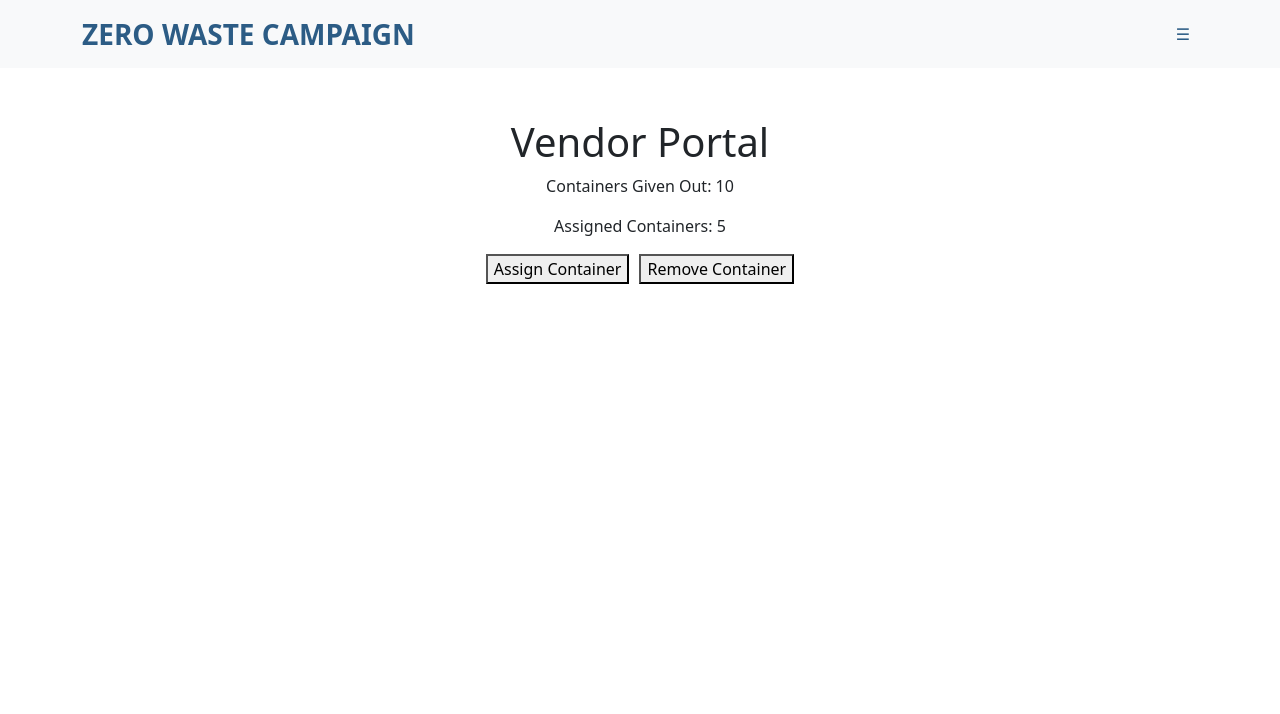
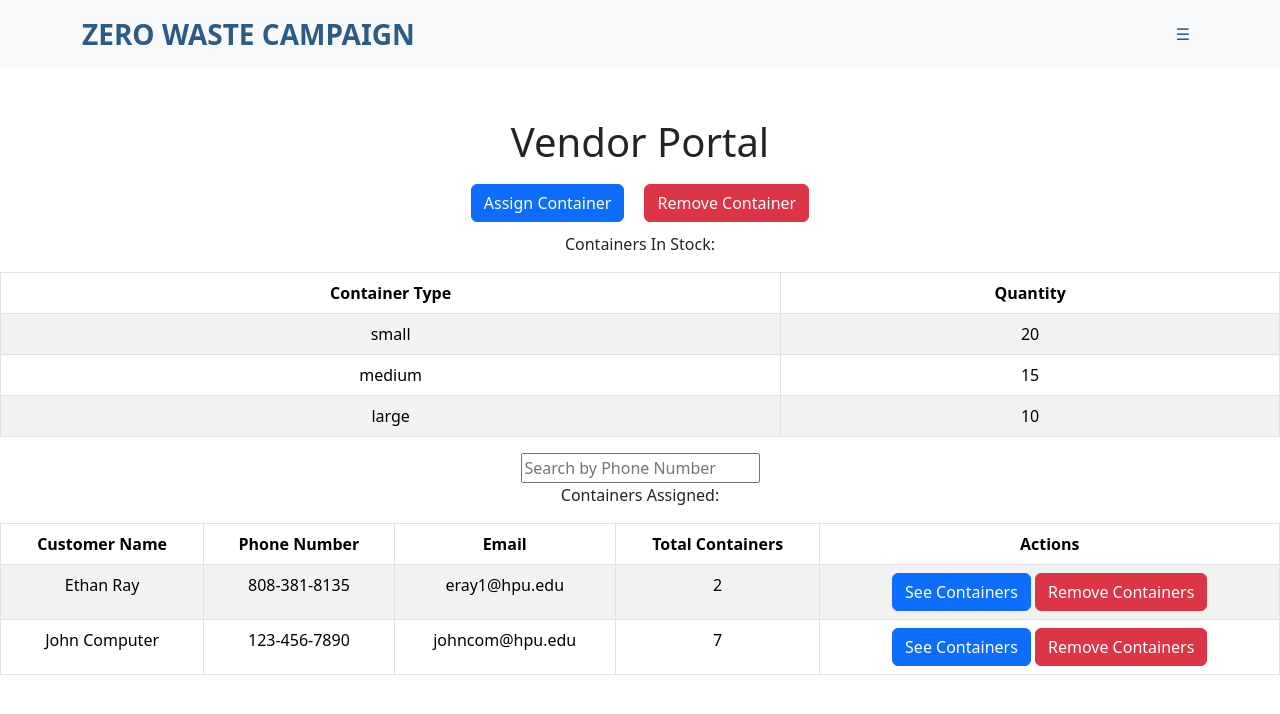
Before and after one commit to HACC2023/Sake, a React (Vite) app in the folder frontend/: page /vendor in a window 1280 px wide. Shown: the top 714 px of the page. Built offline with nearby package versions, Linux system fonts and the light colour scheme.

Commit message:
vendor portal and main edited

```diff
--- a/frontend/src/screens/Vendor.jsx
+++ b/frontend/src/screens/Vendor.jsx
@@ -1,65 +1,225 @@
 import React, { useState } from 'react';
-import { Modal, Button } from 'react-bootstrap';
+import { Modal, Button, Table, Form } from 'react-bootstrap';
 
 const Vendor = () => {
-  const [containersGivenOut] = useState(10);
+  const [containersGivenOut, setContainersGivenOut] = useState({
+    small: 20,
+    medium: 15,
+    large: 10,
+  });
   const [assignedContainers, setAssignedContainers] = useState(5);
   const [showAssignModal, setShowAssignModal] = useState(false);
   const [showRemoveModal, setShowRemoveModal] = useState(false);
+  const [showRemoveContainersModal, setShowRemoveContainersModal] = useState(false);
+  const [customerData, setCustomerData] = useState([
+    { id: 1, name: 'Ethan Ray', phoneNumber: '808-381-8135', email: 'eray1@hpu.edu', totalContainers: 2 },
+    { id: 2, name: 'John Computer', phoneNumber: '123-456-7890', email: 'johncom@hpu.edu', totalContainers: 7 },
+  ]);
+  const [searchQuery, setSearchQuery] = useState('');
 
   const handleShowAssignModal = () => setShowAssignModal(true);
   const handleCloseAssignModal = () => setShowAssignModal(false);
   const handleShowRemoveModal = () => setShowRemoveModal(true);
   const handleCloseRemoveModal = () => setShowRemoveModal(false);
+  const handleShowRemoveContainersModal = () => setShowRemoveContainersModal(true);
+  const handleCloseRemoveContainersModal = () => setShowRemoveContainersModal(false);
+
+  const handleAssignContainer = () => {
+    handleCloseAssignModal();
+    // Add logic for assigning containers
+  };
+
+  const handleRemoveContainer = () => {
+    handleCloseRemoveModal();
+    // Add logic for removing container
+  };
+
+  const handleSeeContainers = (customerId) => {
+    console.log(`See Containers for customer ${customerId}`);
+    // Implement logic for "See Containers" action
+  };
+
+  const handleRemoveContainers = (customerId) => {
+    console.log(`Remove Containers for customer ${customerId}`);
+    setShowRemoveContainersModal(true);
+  };
+
+  const filteredCustomers = customerData.filter((customer) =>
+    customer.phoneNumber.includes(searchQuery)
+  );
 
   return (
     <div style={{ textAlign: 'center', marginTop: '50px' }}>
       <h1>Vendor Portal</h1>
-      <p>Containers Given Out: {containersGivenOut}</p>
-      <p>Assigned Containers: {assignedContainers}</p>
-      <button style={{ marginRight: '10px' }} onClick={handleShowAssignModal}>
+
+      <Button variant="primary" style={{ margin: '10px' }} onClick={handleShowAssignModal}>
         Assign Container
-      </button>
-      <button onClick={handleShowRemoveModal}>
+      </Button>
+      <Button variant="danger" style={{ margin: '10px' }} onClick={handleShowRemoveModal}>
         Remove Container
-      </button>
+      </Button>
 
-      {/* add container */}
+      {/* Assign Container Modal */}
       <Modal show={showAssignModal} onHide={handleCloseAssignModal}>
         <Modal.Header closeButton>
           <Modal.Title>Assign Container</Modal.Title>
         </Modal.Header>
         <Modal.Body>
-
-
-
+          <Form>
+            <Form.Group controlId="customerId">
+              <Form.Label>Customer Phone Number:</Form.Label>
+              <Form.Control type="text" placeholder="Enter customer phone number" />
+            </Form.Group>
+            <Form.Group controlId="numContainersAssign">
+              <Form.Label>Number of Containers to Assign:</Form.Label>
+              <Form.Control type="number" min="1" placeholder="Enter number of containers" />
+            </Form.Group>
+            <Form.Group controlId="containerType">
+              <Form.Label>Container Type:</Form.Label>
+              <Form.Control as="select">
+                <option value="small">Small</option>
+                <option value="medium">Medium</option>
+                <option value="large">Large</option>
+              </Form.Control>
+            </Form.Group>
+          </Form>
         </Modal.Body>
         <Modal.Footer>
           <Button variant="secondary" onClick={handleCloseAssignModal}>
             Close
           </Button>
-
+          <Button variant="primary" onClick={handleAssignContainer}>
+            Assign
+          </Button>
         </Modal.Footer>
       </Modal>
 
-      {/* remove container */}
-
+      {/* Remove Container Modal */}
       <Modal show={showRemoveModal} onHide={handleCloseRemoveModal}>
         <Modal.Header closeButton>
           <Modal.Title>Remove Container</Modal.Title>
         </Modal.Header>
         <Modal.Body>
-
-
-
+          <Form>
+            <Form.Group controlId="customerIdRemove">
+              <Form.Label>Customer Phone Number:</Form.Label>
+              <Form.Control type="text" placeholder="Enter customer phone number" />
+            </Form.Group>
+            <Form.Group controlId="numContainersRemove">
+              <Form.Label>Number of Containers to Remove:</Form.Label>
+              <Form.Control type="number" min="1" placeholder="Enter number of containers" />
+            </Form.Group>
+            <Form.Group controlId="containerTypeRemove">
+              <Form.Label>Container Type:</Form.Label>
+              <Form.Control as="select">
+                <option value="small">Small</option>
+                <option value="medium">Medium</option>
+                <option value="large">Large</option>
+              </Form.Control>
+            </Form.Group>
+          </Form>
         </Modal.Body>
         <Modal.Footer>
           <Button variant="secondary" onClick={handleCloseRemoveModal}>
             Close
           </Button>
-
+          <Button variant="danger" onClick={handleRemoveContainer}>
+            Remove
+          </Button>
         </Modal.Footer>
       </Modal>
+
+      {/* Remove Containers Modal */}
+      <Modal show={showRemoveContainersModal} onHide={handleCloseRemoveContainersModal}>
+        <Modal.Header closeButton>
+          <Modal.Title>Remove Container</Modal.Title>
+        </Modal.Header>
+        <Modal.Body>
+          <Form>
+            <Form.Group controlId="customerIdRemove">
+              <Form.Label>Customer Phone Number:</Form.Label>
+              <Form.Control type="text" placeholder="Enter customer phone number" />
+            </Form.Group>
+            <Form.Group controlId="numContainersRemove">
+              <Form.Label>Number of Containers to Remove:</Form.Label>
+              <Form.Control type="number" min="1" placeholder="Enter number of containers" />
+            </Form.Group>
+            <Form.Group controlId="containerTypeRemove">
+              <Form.Label>Container Type:</Form.Label>
+              <Form.Control as="select">
+                <option value="small">Small</option>
+                <option value="medium">Medium</option>
+                <option value="large">Large</option>
+              </Form.Control>
+            </Form.Group>
+          </Form>
+        </Modal.Body>
+        <Modal.Footer>
+          <Button variant="secondary" onClick={handleCloseRemoveContainersModal}>
+            Close
+          </Button>
+          <Button variant="danger" onClick={handleRemoveContainer}>
+            Remove
+          </Button>
+        </Modal.Footer>
+      </Modal>
+
+      <p>Containers In Stock:</p>
+      <Table striped bordered hover>
+        <thead>
+          <tr>
+            <th>Container Type</th>
+            <th>Quantity</th>
+          </tr>
+        </thead>
+        <tbody>
+          {Object.entries(containersGivenOut).map(([type, quantity]) => (
+            <tr key={type}>
+              <td>{type}</td>
+              <td>{quantity}</td>
+            </tr>
+          ))}
+        </tbody>
+      </Table>
+
+      {/* search bar */}
+      <input
+        type="text"
+        placeholder="Search by Phone Number"
+        value={searchQuery}
+        onChange={(e) => setSearchQuery(e.target.value)}
+      />
+      <p>Containers Assigned:</p>
+      {/* Assigned Containers Table */}
+      <Table striped bordered hover>
+        <thead>
+          <tr>
+            <th>Customer Name</th>
+            <th>Phone Number</th>
+            <th>Email</th>
+            <th>Total Containers</th>
+            <th>Actions</th>
+          </tr>
+        </thead>
+        <tbody>
+          {filteredCustomers.map((customer) => (
+            <tr key={customer.id}>
+              <td>{customer.name}</td>
+              <td>{customer.phoneNumber}</td>
+              <td>{customer.email}</td>
+              <td>{customer.totalContainers}</td>
+              <td>
+                <Button variant="primary" onClick={() => handleSeeContainers(customer.id)}>
+                  See Containers
+                </Button>{' '}
+                <Button variant="danger" onClick={() => handleRemoveContainers(customer.id)}>
+                  Remove Containers
+                </Button>
+              </td>
+            </tr>
+          ))}
+        </tbody>
+      </Table>
     </div>
   );
 };
```
Also changed, not shown: frontend/src/components/Hero.jsx (+40 -48 lines).
